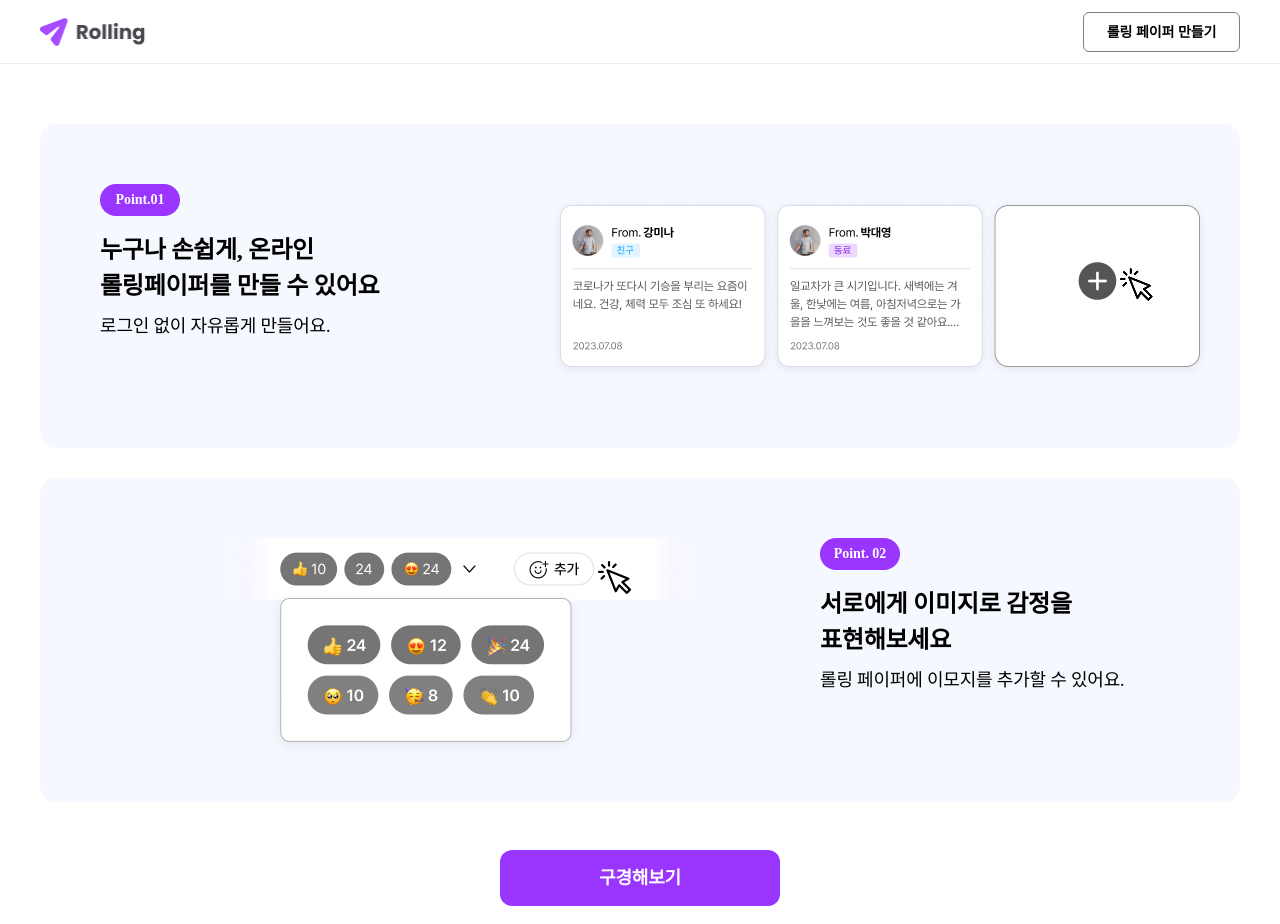
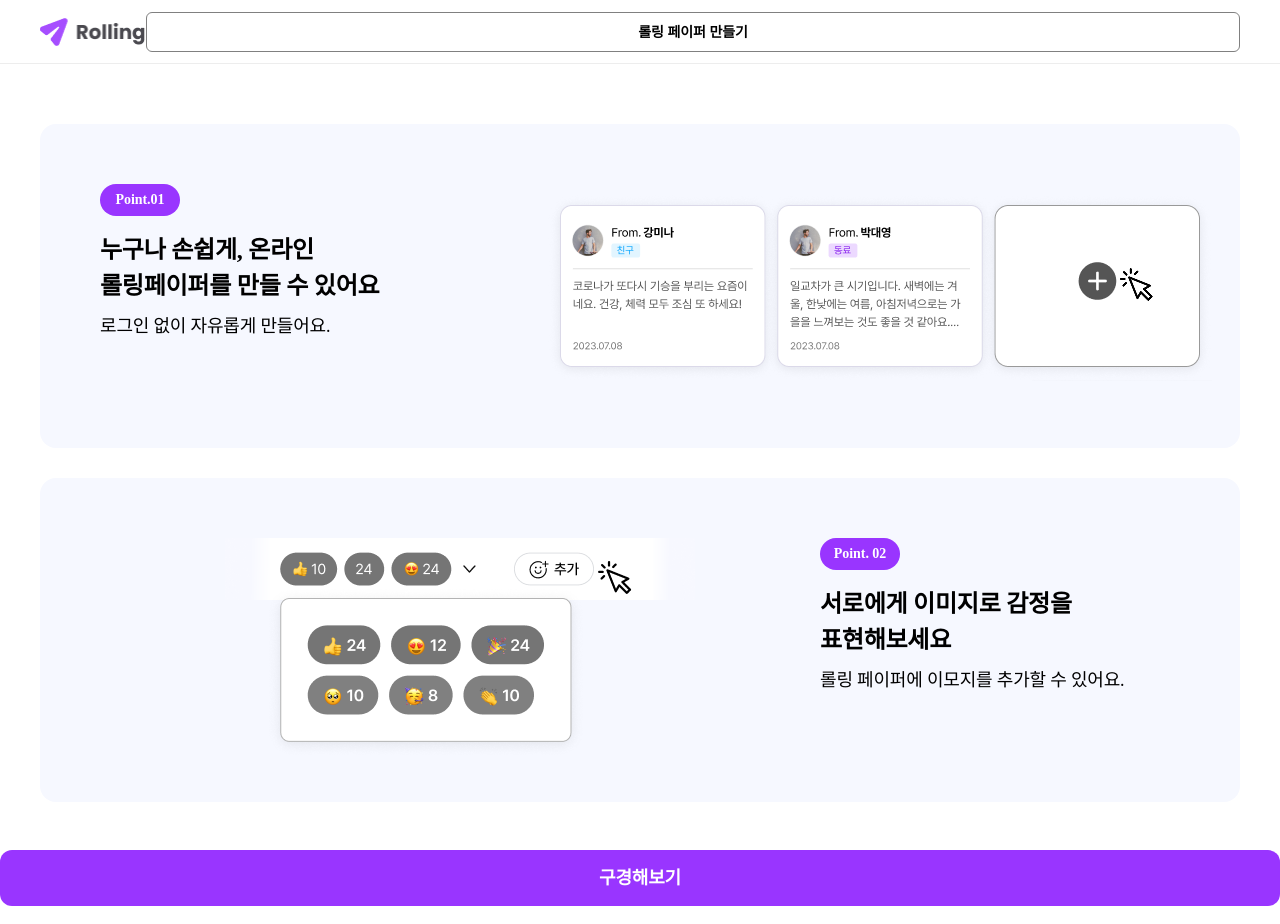
Before and after one commit to Part2-team5-rolling/main, a React (Vite) app: page / in a window 1280 px wide. Built offline with nearby package versions, Linux system fonts and the light colour scheme; a web font is replaced by a local one.

Commit message:
style : 공용 버튼 크기 수정

```diff
--- a/src/styles/Button.css
+++ b/src/styles/Button.css
@@ -1,5 +1,5 @@
 .button--primary {
-  width: 280px;
+  width: 100%;
   height: 56px;
   padding: 14px 24px;
   gap: 10px;
@@ -18,7 +18,7 @@
 }
 
 .button--outlinedButton {
-  width: 157px;
+  width: 100%;
   height: 40px;
   border-radius: 6px;
   padding: 8px 16px;
```
